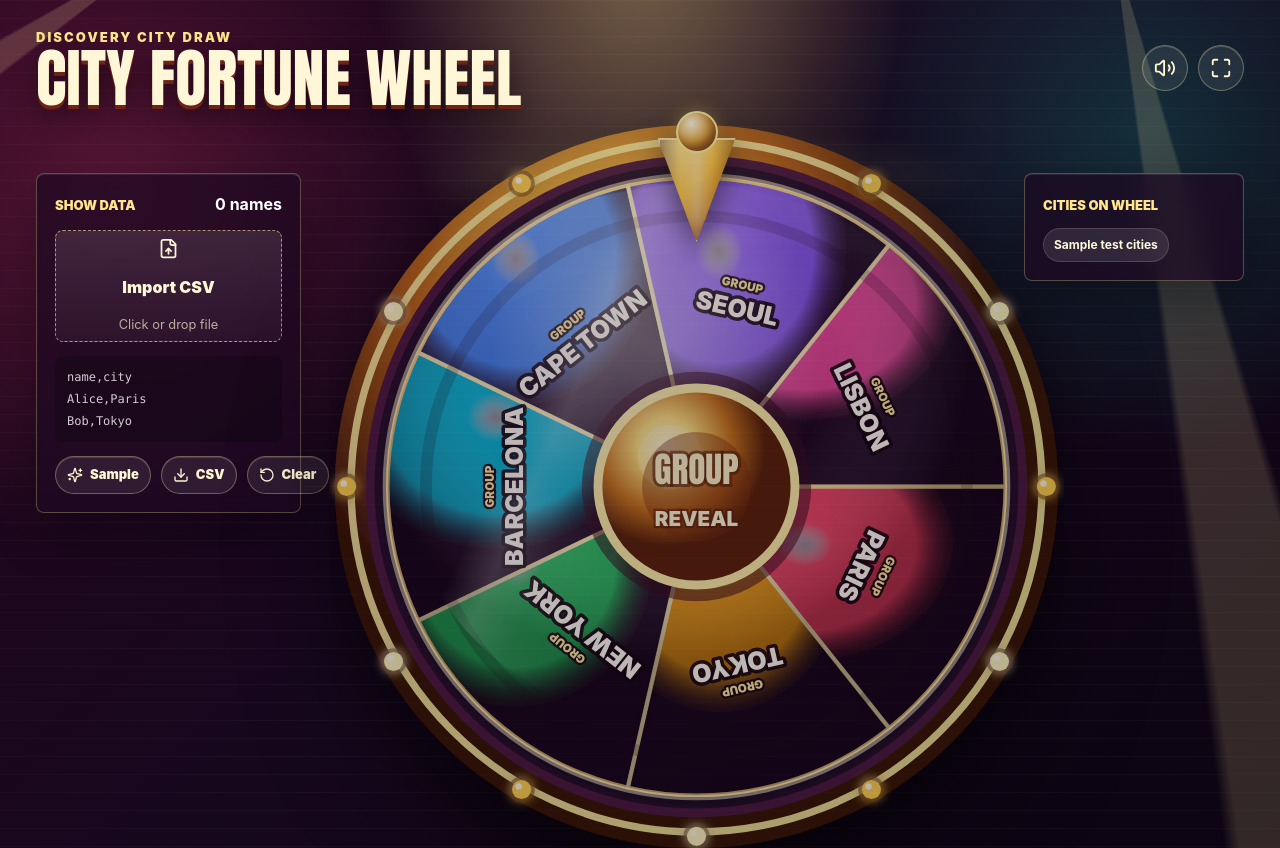
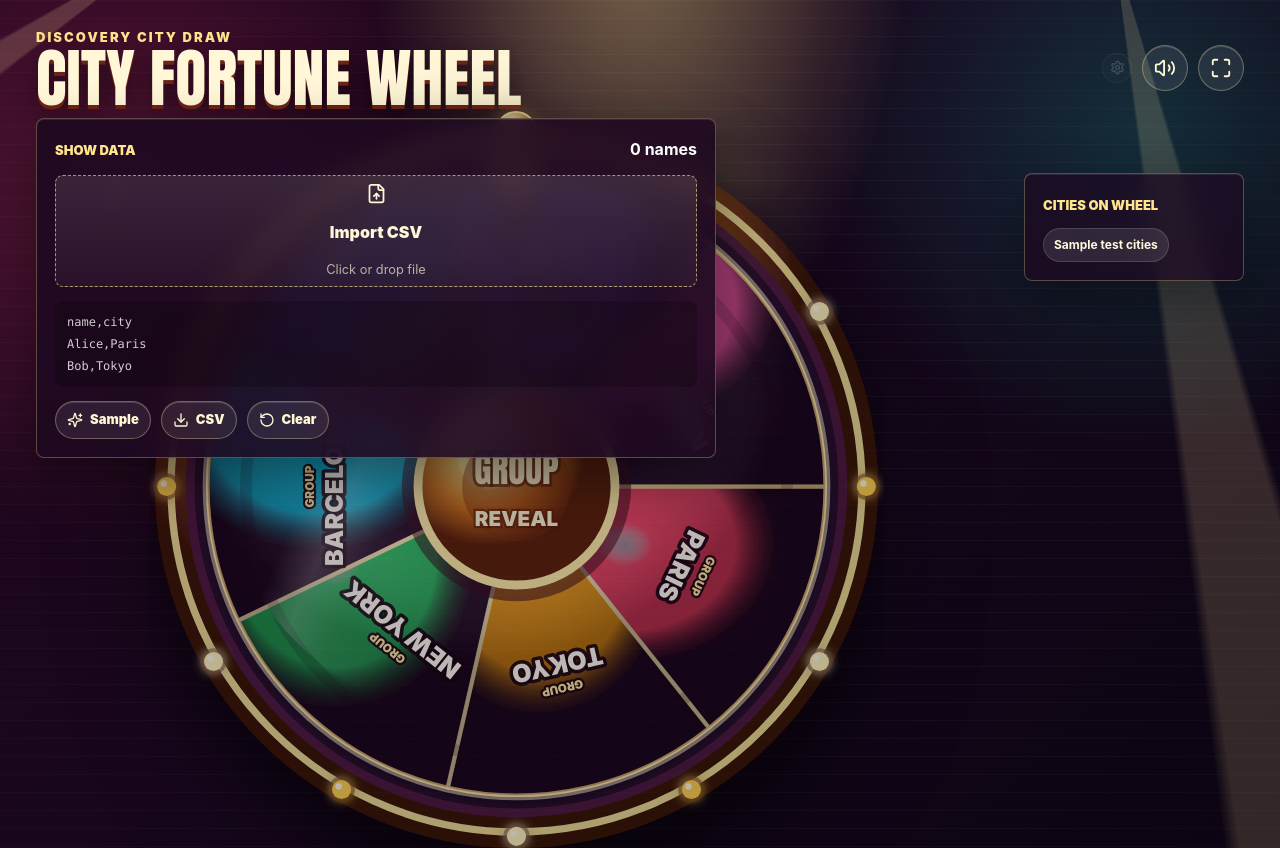
Before and after one commit to hk047/wheel-of-fortune-discovery26, a React (Vite) app: page / in a window 1280 px wide. Shown: the top 848 px of the page. Built offline with nearby package versions, Linux system fonts and the light colour scheme.

Commit message:
Polish show controls and wheel clicker

```diff
--- a/src/App.tsx
+++ b/src/App.tsx
@@ -1,6 +1,6 @@
 import { AnimatePresence, motion } from 'framer-motion';
-import { Maximize, Volume2, VolumeX } from 'lucide-react';
-import { useCallback, useMemo, useState } from 'react';
+import { Maximize, Settings, Volume2, VolumeX } from 'lucide-react';
+import { useCallback, useEffect, useMemo, useState } from 'react';
 import { Confetti } from './components/Confetti';
 import { CsvImporter } from './components/CsvImporter';
 import { NameEntry } from './components/NameEntry';
@@ -27,6 +27,7 @@ function App() {
   const [error, setError] = useState('');
   const [reveal, setReveal] = useState<Reveal | null>(null);
   const [muted, setMuted] = useState(false);
+  const [dataOpen, setDataOpen] = useState(() => loadAssignments().length === 0);
 
   const slices = useMemo(
     () => buildCitySlices(assignments.length ? assignments.map((assignment) => assignment.city) : TEST_CITIES),
@@ -41,8 +42,23 @@ function App() {
     [name],
   );
 
-  const { rotation, spinState, spinToCity, resetRevealState } = useWheelSpin(slices, handleFinished);
+  const { rotation, spinState, clickerTick, spinToCity, resetRevealState } = useWheelSpin(slices, handleFinished);
   const isSpinning = spinState === 'spinning';
+
+  useEffect(() => {
+    const primeAudio = () => {
+      void unlockAudio();
+      window.removeEventListener('pointerdown', primeAudio);
+      window.removeEventListener('keydown', primeAudio);
+    };
+
+    window.addEventListener('pointerdown', primeAudio);
+    window.addEventListener('keydown', primeAudio);
+    return () => {
+      window.removeEventListener('pointerdown', primeAudio);
+      window.removeEventListener('keydown', primeAudio);
+    };
+  }, []);
 
   const handleImported = (nextAssignments: PersonAssignment[], nextWarnings: string[]) => {
     setAssignments(nextAssignments);
@@ -50,6 +66,7 @@ function App() {
     setWarnings(nextWarnings);
     setError('');
     setReveal(null);
+    setDataOpen(false);
   };
 
   const handleClear = () => {
@@ -58,6 +75,7 @@ function App() {
     setWarnings([]);
     setError('');
     setReveal(null);
+    setDataOpen(true);
   };
 
   const spin = async () => {
@@ -67,6 +85,7 @@ function App() {
 
     if (!assignments.length) {
       setError('Import a CSV first, or use Test for a visual spin.');
+      setDataOpen(true);
       return;
     }
 
@@ -114,6 +133,15 @@ function App() {
           <h1>City Fortune Wheel</h1>
         </div>
         <div className="top-actions">
+          <button
+            type="button"
+            className="utility-button"
+            onClick={() => setDataOpen((open) => !open)}
+            aria-label="Settings"
+            title="Settings"
+          >
+            <Settings size={15} />
+          </button>
           <button type="button" className="icon-button" onClick={toggleMute} aria-label={muted ? 'Unmute' : 'Mute'}>
             {muted ? <VolumeX size={22} /> : <Volume2 size={22} />}
           </button>
@@ -123,16 +151,28 @@ function App() {
         </div>
       </header>
 
+      <AnimatePresence>
+        {dataOpen && (
+          <motion.div
+            className="data-drawer"
+            initial={{ opacity: 0, y: -16 }}
+            animate={{ opacity: 1, y: 0 }}
+            exit={{ opacity: 0, y: -16 }}
+            transition={{ duration: 0.22 }}
+          >
+            <CsvImporter assignments={assignments} warnings={warnings} onImported={handleImported} onClear={handleClear} />
+          </motion.div>
+        )}
+      </AnimatePresence>
+
       <div className="show-layout">
-        <CsvImporter assignments={assignments} warnings={warnings} onImported={handleImported} onClear={handleClear} />
-
         <section className="main-stage">
           <motion.div
             className="wheel-glow"
             animate={{ opacity: isSpinning ? 1 : 0.72, scale: isSpinning ? 1.04 : 1 }}
             transition={{ duration: 0.4 }}
           >
-            <Wheel slices={slices} rotation={rotation} spinState={spinState} />
+            <Wheel slices={slices} rotation={rotation} spinState={spinState} clickerTick={clickerTick} />
           </motion.div>
 
           <NameEntry
--- a/src/components/Wheel.tsx
+++ b/src/components/Wheel.tsx
@@ -5,21 +5,22 @@ type WheelProps = {
   slices: CitySlice[];
   rotation: number;
   spinState: SpinState;
+  clickerTick: number;
 };
 
 const CENTER = 250;
 const RADIUS = 210;
 
-export function Wheel({ slices, rotation, spinState }: WheelProps) {
+export function Wheel({ slices, rotation, spinState, clickerTick }: WheelProps) {
   const hasSlices = slices.length > 0;
 
   return (
     <div className="wheel-shell" aria-label="City wheel">
       <div className="wheel-crown" />
-      <div className={`pointer ${spinState === 'spinning' ? 'pointer-live' : ''}`}>
+      <div className="pointer">
         <div className="pointer-arm" />
         <div className="pointer-pin" />
-        <div className="pointer-blade" />
+        <div key={clickerTick} className={`pointer-blade ${clickerTick > 0 ? 'pointer-blade-tick' : ''}`} />
       </div>
 
       <motion.svg
--- a/src/styles.css
+++ b/src/styles.css
@@ -96,6 +96,7 @@ h1 {
 }
 
 .icon-button,
+.utility-button,
 .mini-button,
 .test-button,
 .reset-reveal {
@@ -114,16 +115,48 @@ h1 {
   border-radius: 999px;
 }
 
+.utility-button {
+  display: grid;
+  width: 30px;
+  height: 30px;
+  min-height: 30px;
+  place-items: center;
+  border-radius: 999px;
+  color: rgba(255, 248, 210, 0.42);
+  background: rgba(255, 255, 255, 0.035);
+  border-color: rgba(255, 239, 168, 0.12);
+  box-shadow: none;
+  opacity: 0.48;
+}
+
+.utility-button:hover,
+.utility-button:focus-visible {
+  color: #fff8d2;
+  opacity: 1;
+}
+
+.data-drawer {
+  position: absolute;
+  top: 118px;
+  left: 36px;
+  z-index: 6;
+  width: min(680px, calc(100vw - 72px));
+}
+
+.data-drawer .control-panel {
+  width: 100%;
+  margin: 0;
+}
+
 .show-layout {
   display: grid;
-  grid-template-columns: 265px minmax(650px, 1fr) 220px;
+  grid-template-columns: minmax(760px, 1fr) 220px;
   gap: 28px;
   align-items: center;
   max-width: 1500px;
   margin: 0 auto;
 }
 
-.control-panel,
 .city-board {
   align-self: start;
   margin-top: 54px;
@@ -132,6 +165,15 @@ h1 {
   border-radius: 8px;
   background: rgba(30, 9, 34, 0.72);
   box-shadow: 0 18px 50px rgba(0, 0, 0, 0.32), inset 0 1px 0 rgba(255, 255, 255, 0.09);
+  backdrop-filter: blur(14px);
+}
+
+.control-panel {
+  padding: 18px;
+  border: 1px solid rgba(255, 239, 168, 0.28);
+  border-radius: 8px;
+  background: rgba(30, 9, 34, 0.9);
+  box-shadow: 0 18px 50px rgba(0, 0, 0, 0.42), inset 0 1px 0 rgba(255, 255, 255, 0.09);
   backdrop-filter: blur(14px);
 }
 
@@ -358,6 +400,7 @@ h1 {
   inset: 28px 7px 0;
   content: '';
   clip-path: polygon(50% 100%, 0 0, 100% 0);
+  transform-origin: 50% 8%;
   background:
     linear-gradient(90deg, rgba(74, 24, 5, 0.35), transparent 28%, rgba(255, 255, 255, 0.35) 50%, transparent 70%, rgba(74, 24, 5, 0.35)),
     linear-gradient(135deg, #fff8bb 0%, #ffc83b 45%, #a84b0c 100%);
@@ -378,8 +421,8 @@ h1 {
   box-shadow: inset -5px -6px 10px rgba(66, 18, 4, 0.45), 0 0 18px rgba(255, 219, 105, 0.42);
 }
 
-.pointer-live {
-  animation: flapper 0.16s ease-in-out infinite alternate;
+.pointer-blade-tick {
+  animation: clickerSnap 0.16s cubic-bezier(0.2, 1.5, 0.35, 1);
 }
 
 .empty-wheel-copy {
@@ -571,12 +614,18 @@ h1 {
   }
 }
 
-@keyframes flapper {
-  from {
-    transform: translateX(-50%) rotate(-2deg);
+@keyframes clickerSnap {
+  0% {
+    transform: rotate(0deg);
   }
-  to {
-    transform: translateX(-50%) rotate(2deg);
+  28% {
+    transform: rotate(-11deg);
+  }
+  62% {
+    transform: rotate(5deg);
+  }
+  100% {
+    transform: rotate(0deg);
   }
 }
 
--- a/src/utils/audio.ts
+++ b/src/utils/audio.ts
@@ -14,29 +14,44 @@ export async function unlockAudio(): Promise<void> {
   if (context.state === 'suspended') {
     await context.resume();
   }
+  playUnlockTap();
 }
 
-export function playTick(intensity = 0.6): void {
+export function playTick(intensity = 0.6, delaySeconds = 0): void {
   if (muted) return;
   const context = getAudioContext();
-  const now = context.currentTime;
+  if (context.state === 'suspended') {
+    void context.resume();
+  }
+  const now = context.currentTime + delaySeconds;
   const oscillator = context.createOscillator();
+  const body = context.createOscillator();
   const gain = context.createGain();
+  const bodyGain = context.createGain();
   const filter = context.createBiquadFilter();
 
   oscillator.type = 'square';
-  oscillator.frequency.setValueAtTime(900 + intensity * 550, now);
+  oscillator.frequency.setValueAtTime(1250 + intensity * 800, now);
+  body.type = 'triangle';
+  body.frequency.setValueAtTime(260 + intensity * 120, now);
   filter.type = 'highpass';
-  filter.frequency.setValueAtTime(650, now);
+  filter.frequency.setValueAtTime(520, now);
   gain.gain.setValueAtTime(0.0001, now);
-  gain.gain.exponentialRampToValueAtTime(0.06 * intensity, now + 0.006);
-  gain.gain.exponentialRampToValueAtTime(0.0001, now + 0.04);
+  gain.gain.exponentialRampToValueAtTime(0.16 * intensity, now + 0.004);
+  gain.gain.exponentialRampToValueAtTime(0.0001, now + 0.068);
+  bodyGain.gain.setValueAtTime(0.0001, now);
+  bodyGain.gain.exponentialRampToValueAtTime(0.055 * intensity, now + 0.005);
+  bodyGain.gain.exponentialRampToValueAtTime(0.0001, now + 0.09);
 
   oscillator.connect(filter);
   filter.connect(gain);
   gain.connect(context.destination);
+  body.connect(bodyGain);
+  bodyGain.connect(context.destination);
   oscillator.start(now);
-  oscillator.stop(now + 0.045);
+  body.start(now);
+  oscillator.stop(now + 0.074);
+  body.stop(now + 0.096);
 }
 
 export function playStopClack(): void {
@@ -85,3 +100,21 @@ function getAudioContext(): AudioContext {
   }
   return audioContext;
 }
+
+function playUnlockTap(): void {
+  if (muted) return;
+  const context = getAudioContext();
+  const now = context.currentTime;
+  const oscillator = context.createOscillator();
+  const gain = context.createGain();
+
+  oscillator.type = 'sine';
+  oscillator.frequency.setValueAtTime(520, now);
+  gain.gain.setValueAtTime(0.0001, now);
+  gain.gain.exponentialRampToValueAtTime(0.035, now + 0.01);
+  gain.gain.exponentialRampToValueAtTime(0.0001, now + 0.055);
+  oscillator.connect(gain);
+  gain.connect(context.destination);
+  oscillator.start(now);
+  oscillator.stop(now + 0.06);
+}
```
Also changed, not shown: src/hooks/useWheelSpin.ts (+14 -8 lines).
